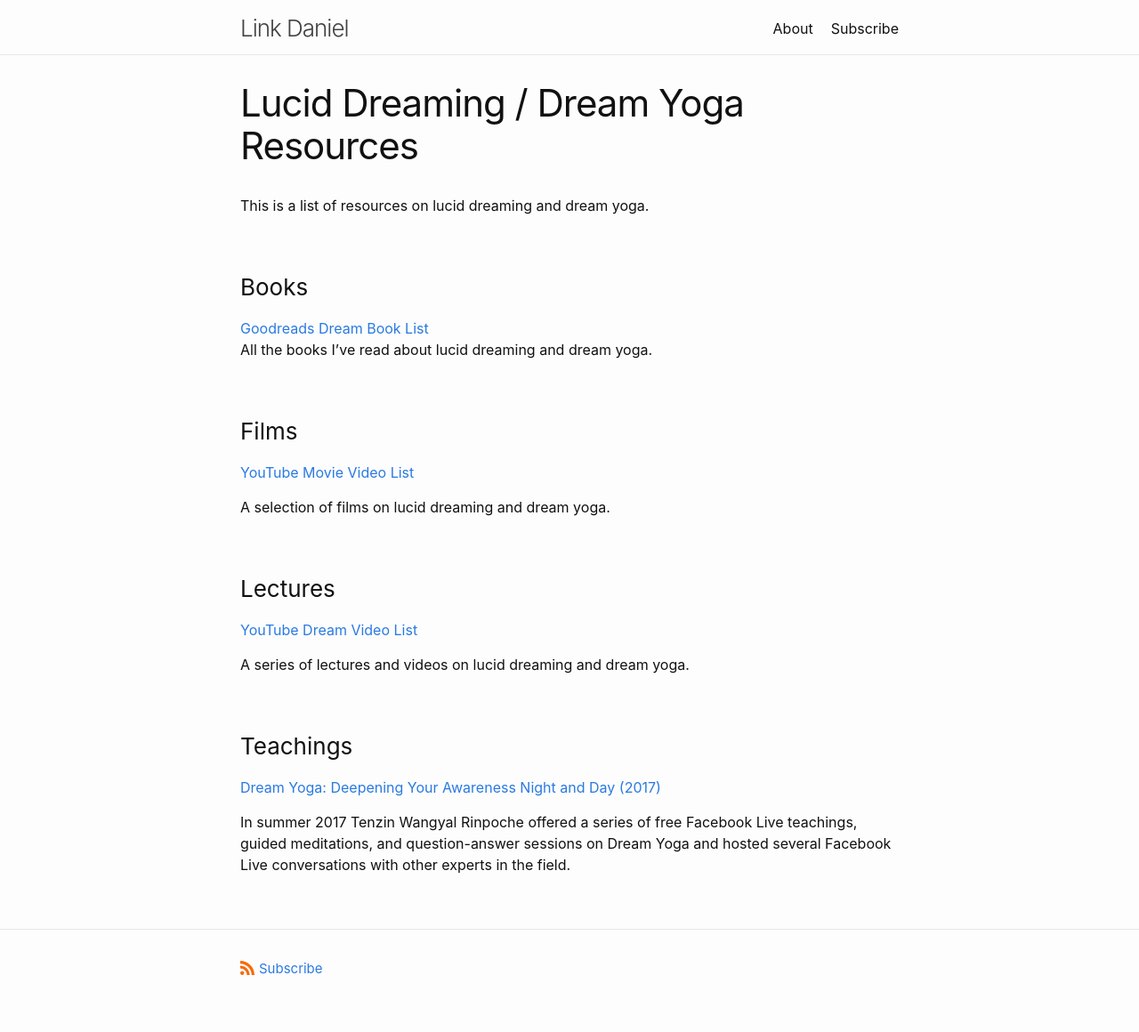
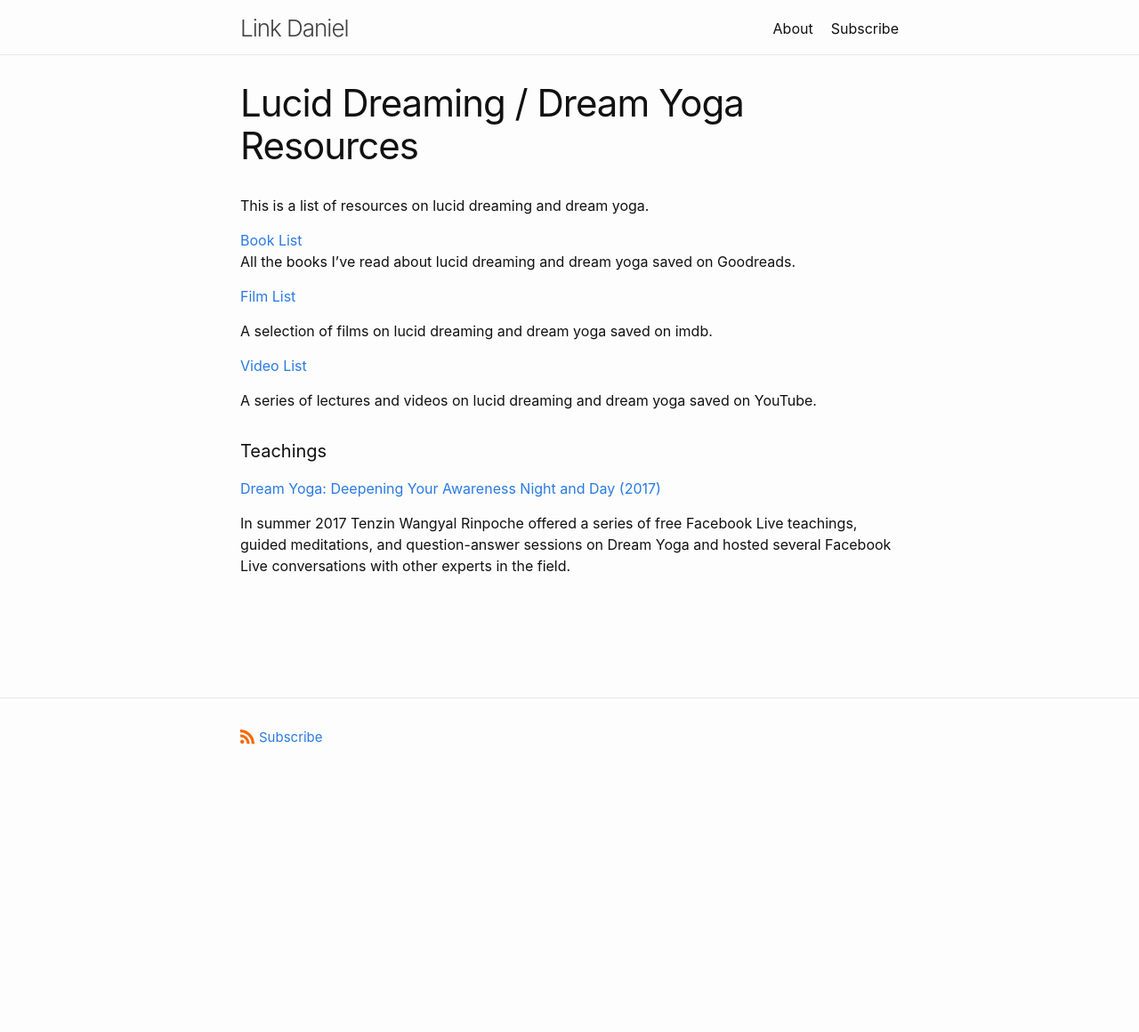
Before and after one commit to link-daniel/link.github.io, a Jekyll site: the page built from dreamresources.md, in a window 1280 px wide. Shown: the whole page at 89% size. Built offline with Jekyll 4.4.1, drawn with Linux system fonts in a browser that asks for light colours; after the commit the page ends 900 px from its top, so only the background shows below that.

Commit message:
Update dreamresources.md

```diff
--- a/dreamresources.md
+++ b/dreamresources.md
@@ -7,25 +7,20 @@ tags:
 
 This is a list of resources on lucid dreaming and dream yoga.
 
-<h3>Books</h3>
 
-[Goodreads Dream Book List](https://www.goodreads.com/review/list/95737422-link-daniel?ref=nav_mybooks&shelf=dreams)
+[Book List](https://www.goodreads.com/review/list/95737422-link-daniel?ref=nav_mybooks&shelf=dreams)
 <br>
-All the books I've read about lucid dreaming and dream yoga.
+All the books I've read about lucid dreaming and dream yoga saved on Goodreads.
 
-<h3>Films</h3>
+[Film List](https://www.imdb.com/list/ls083385013/)
 
-[YouTube Movie Video List](https://www.imdb.com/list/ls083385013/)
+A selection of films on lucid dreaming and dream yoga saved on imdb.
 
-A selection of films on lucid dreaming and dream yoga.
+[Video List](https://www.youtube.com/playlist?list=PL3IOQtA2di8PQNdPo2_FVaBlhVkb5PUXM)
 
-<h3>Lectures</h3>
+A series of lectures and videos on lucid dreaming and dream yoga saved on YouTube.
 
-[YouTube Dream Video List](https://www.youtube.com/playlist?list=PL3IOQtA2di8PQNdPo2_FVaBlhVkb5PUXM)
-
-A series of lectures and videos on lucid dreaming and dream yoga.
-
-<h3>Teachings</h3>
+<h4>Teachings</h4>
 
 [Dream Yoga: Deepening Your Awareness Night and Day (2017)](https://cybersangha.net/dream-yoga-deepening-your-awareness-night-and-day-teaching-series/)
 
```
